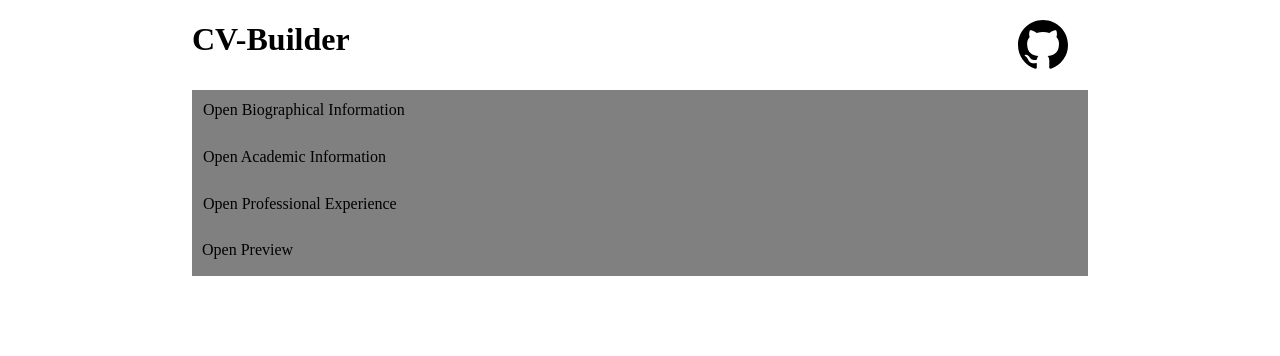
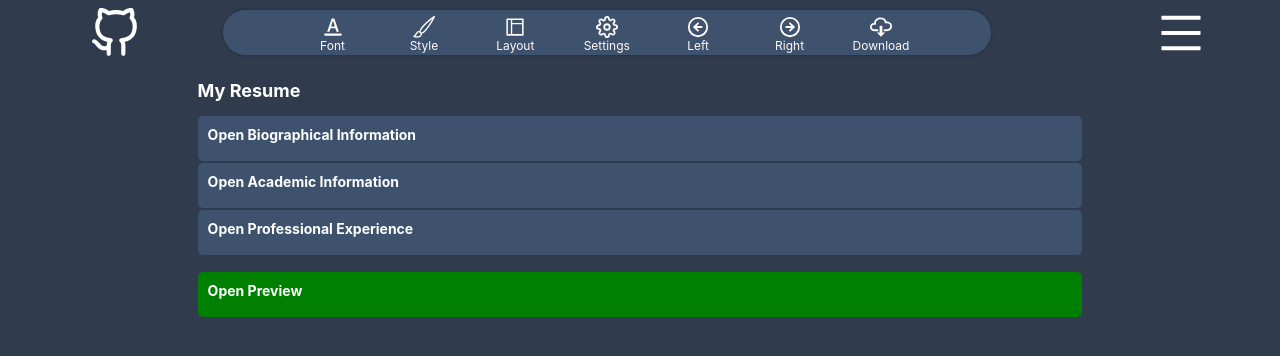
Before and after one commit to snt85c/CV-App, a React (Create React App) app: page / in a window 1280 px wide. Shown: the top 356 px of the page. Built offline with nearby package versions, Linux system fonts and the light colour scheme.

Commit message:
first graphics

```diff
--- a/src/App.css
+++ b/src/App.css
@@ -1,15 +1,120 @@
+
 body {
-  margin: 0% 15%;
+  background-color: rgb(48, 60, 77);
+  color: white;
+  font-family: -apple-system, BlinkMacSystemFont, 'Segoe UI', Roboto, Oxygen, Ubuntu, Cantarell, 'Open Sans', 'Helvetica Neue', sans-serif;
+  font-size: 12px;
+  height: 1000px;
+
 }
+
+.container{
+  margin: 80px 15%;
+  border: none;
+}
+
 .form {
   display: flex;
   flex-direction: column;
 }
 
+.inline {
+  display: flex;
+  justify-content: space-evenly;
+  align-items: center;
+}
+
+.sticky {
+  position: fixed;
+  top: 0;
+  width: 100%
+}
+
+.mainMenu{
+  display: flex;
+  justify-content: space-between;
+  align-items: center;
+  text-align: center;
+  width: 50%;
+  height:45px;
+  background-color: rgb(62, 82, 109);
+  border-radius:  70px;
+  margin: 10px 0px;
+  padding: 0px 5%;
+  box-shadow:  0 0 2px 2px rgba(0,0,0,.1);
+
+}
+
+@media all and (max-width: 700px) {
+  .mobhide {
+    display: none;
+    text-align: center;
+    text-justify: auto;
+  }
+}
+
+
 .logo {
+  color: white;
+  height: 50px;
   width: 50px;
-  height: 50px;
-  margin: 20px;
+  transition: all .2s ease-in-out;
+}
+
+.logo:hover{
+  color:aqua;
+  transform: scale(1.1);
+
+}
+
+.mainMenuIcon{
+  display: flex;
+  flex-direction: column;
+  justify-content: center;
+  align-items: center;
+  color: rgb(255, 249, 249);
+  transition: all .2s ease-in-out;
+  width: 70%;
+  height: 70%;
+}
+
+.icon{
+  width: 70%;
+  height: 70%;
+  justify-content: center;
+  align-items: center;
+  margin-top: 5%;
+  object-fit: contain;
+  flex-shrink: 0;
+}
+
+.mainMenuIcon:hover{
+  color:rgb(0, 255, 128);
+  transform: scale(1.1);
+}
+
+.downloadButton{
+  background-color: rgb(72, 228, 176);
+  box-shadow:  0 0 2px 2px rgba(0,0,0,.1);
+  border-radius: 70px;
+  align-items: center;
+  justify-content: center;
+  margin-right: 15px;
+
+}
+
+.overlay{
+  position: fixed; /* Sit on top of the page content */
+  display: none; /* Hidden by default */
+  border-radius: 10px;
+  width: 40%;
+  height: 25%;
+  top: 12%;
+  left:19%;
+  background-color: rgb(62, 82, 109);
+  box-shadow:  0 0 2px 2px rgba(0,0,0,.1);
+
+  z-index: 2;
 }
 
 .input {
@@ -17,33 +122,42 @@ body {
 }
 
 label {
+  background-color: white;
+  color: black;
   display: flex;
   flex-direction: column;
   justify-content: center;
   align-items: left;
   width: 100%;
-  margin-top: 5px;
 }
 
 .outputLabel {
-  border-bottom: 1px gray solid;
+  /* border-bottom: 1px gray solid; */
   margin-bottom: 2px;
 }
 
-.submit {
+.section, .preview{
+  background-color: white;
+}
+
+/* .preview {
   display: inline-flex;
   width: 100%;
-  margin-top: 40px;
+} */
+
+#preview{
+  background-color: green;
 }
 
-.inline {
-  display: flex;
-  justify-content: space-between;
-}
+
 
 .fieldButton {
+  font-size: 14px;
+  font-weight: bold;
   height: 25px;
   padding: 10px;
-  text-justify: distribute-all-lines;
-  background-color: gray;
+  text-align: left;
+  background-color: rgb(62, 82, 109);
+  border-radius: 5px;
+  margin-top: 2px;
 }
--- a/src/App.js
+++ b/src/App.js
@@ -34,6 +34,7 @@ export class App extends React.Component {
     return (
       <>
         <Header />
+        <div className="container"><h2>My Resume</h2>
         <Section
           name="Biographical Information"
           stateValue = {["name","surname","address","phoneNumber"]}
@@ -55,7 +56,9 @@ export class App extends React.Component {
           data = {this.state}
           func={this.handleChange}
         />
-        <Preview className="submit" data={this.state} />
+        <br></br>
+        <Preview className="preview" data={this.state} />
+        </div>
       </>
     );
   }
--- /dev/null
+++ b/src/Header Components/MainMenu.js
@@ -0,0 +1,71 @@
+import MenuIcon from "./MenuIcon";
+import { FiSettings } from "react-icons/fi";
+import { FiArrowLeftCircle } from "react-icons/fi";
+import { FiArrowRightCircle } from "react-icons/fi";
+import { AiOutlineFontColors } from "react-icons/ai";
+import { BsBrush } from "react-icons/bs";
+import { AiOutlineLayout } from "react-icons/ai";
+import { GoCloudDownload } from "react-icons/go";
+import React from "react";
+
+export default class MainMenu extends React.Component {
+  constructor() {
+    super();
+    this.state = {
+      fontMenu: "none",
+    };
+  }
+
+  fontOnClick = (e) => {
+    console.log(e.target.id);
+    this.setState(() => {
+      if (this.state.fontMenu === "none") {
+        return { fontMenu: "block" };
+      }
+      return { fontMenu: "none" };
+    });
+  };
+
+  render() {
+    const imports = [
+      AiOutlineFontColors,
+      BsBrush,
+      AiOutlineLayout,
+      FiSettings,
+      FiArrowLeftCircle,
+      FiArrowRightCircle,
+      GoCloudDownload,
+    ];
+    const iconsName = [
+      "Font",
+      "Style",
+      "Layout",
+      "Settings",
+      "Left",
+      "Right",
+      "Download",
+    ];
+    return (
+      <>
+        <div className="mainMenu">
+          {iconsName.map((icon, i) => {
+            return (
+              <MenuIcon
+                key={i}
+                import={imports[i]}
+                id={icon}
+                onClick={this.fontOnClick}
+              />
+            );
+          })}
+        </div>
+        <div>
+          <div
+            className="overlay"
+            style={{ display: this.state.fontMenu }}
+          ></div>
+        </div>
+      </>
+    );
+  }
+}
--- /dev/null
+++ b/src/Header Components/MenuIcon.js
@@ -0,0 +1,10 @@
+export default function MenuIcon(props) {
+  return (
+    <>
+      <div onClick={props.onClick} className="mainMenuIcon">
+        <props.import className="icon" id={props.id} />
+        <div className="mobhide">{props.id}</div>
+      </div>
+    </>
+  );
+}
--- a/src/Header.js
+++ b/src/Header.js
@@ -1,10 +1,14 @@
-import { BsGithub } from "react-icons/bs";
+import  MainMenu  from "./Header Components/MainMenu";
+import { FiGithub } from "react-icons/fi";
+import { AiOutlineMenu } from "react-icons/ai";
+
 
 function Header() {
   return (
-    <div className="inline">
-      <h1>CV-Builder</h1>
-      <BsGithub className="logo" />
+    <div className="inline sticky">
+      <FiGithub className="logo"/>
+      <MainMenu />
+      <AiOutlineMenu className="logo"/>
     </div>
   );
 }
--- a/src/components/FieldButton.js
+++ b/src/components/FieldButton.js
@@ -1,6 +1,6 @@
-function FieldButton({ name, func }) {
+function FieldButton({ name, func, id }) {
   return (
-    <div className="fieldButton" onClick={func}>
+    <div id={id}className="fieldButton" onClick={func}>
       {name}
     </div>
   );
--- a/src/components/Preview.js
+++ b/src/components/Preview.js
@@ -26,8 +26,9 @@ class Preview extends React.Component {
         <FieldButton
           name={this.state.value ? "Close Preview" : "Open Preview"}
           func={this.handleClick}
+          id="preview"
         />
-        <div style={{ display: this.state.value === true ? "block" : "none" }}>
+        <div className = "preview" style={{ display: this.state.value === true ? "block" : "none" }}>
           <Output name="Name" data={this.props.data.name} />
           <Output name="Surname" data={this.props.data.surname} />
           <Output name="Address" data={this.props.data.address} />
--- a/src/components/Section.js
+++ b/src/components/Section.js
@@ -22,12 +22,12 @@ export default class Section extends React.Component {
 
   render() {
     return (
-      <div style={{ border: "1px solid gray" }}>
+      <div>
         <FieldButton
           name={this.state.value? "Close "+ this.props.name : "Open " + this.props.name}
           func={this.handleClick}
         />
-        <div style={{display : this.state.value === true? "block" : "none"}}>
+        <div className = "section" style={{display : this.state.value === true? "block" : "none" }} >
           {this.props.elements.map((element, i) => {
             return (
               <Input
```
